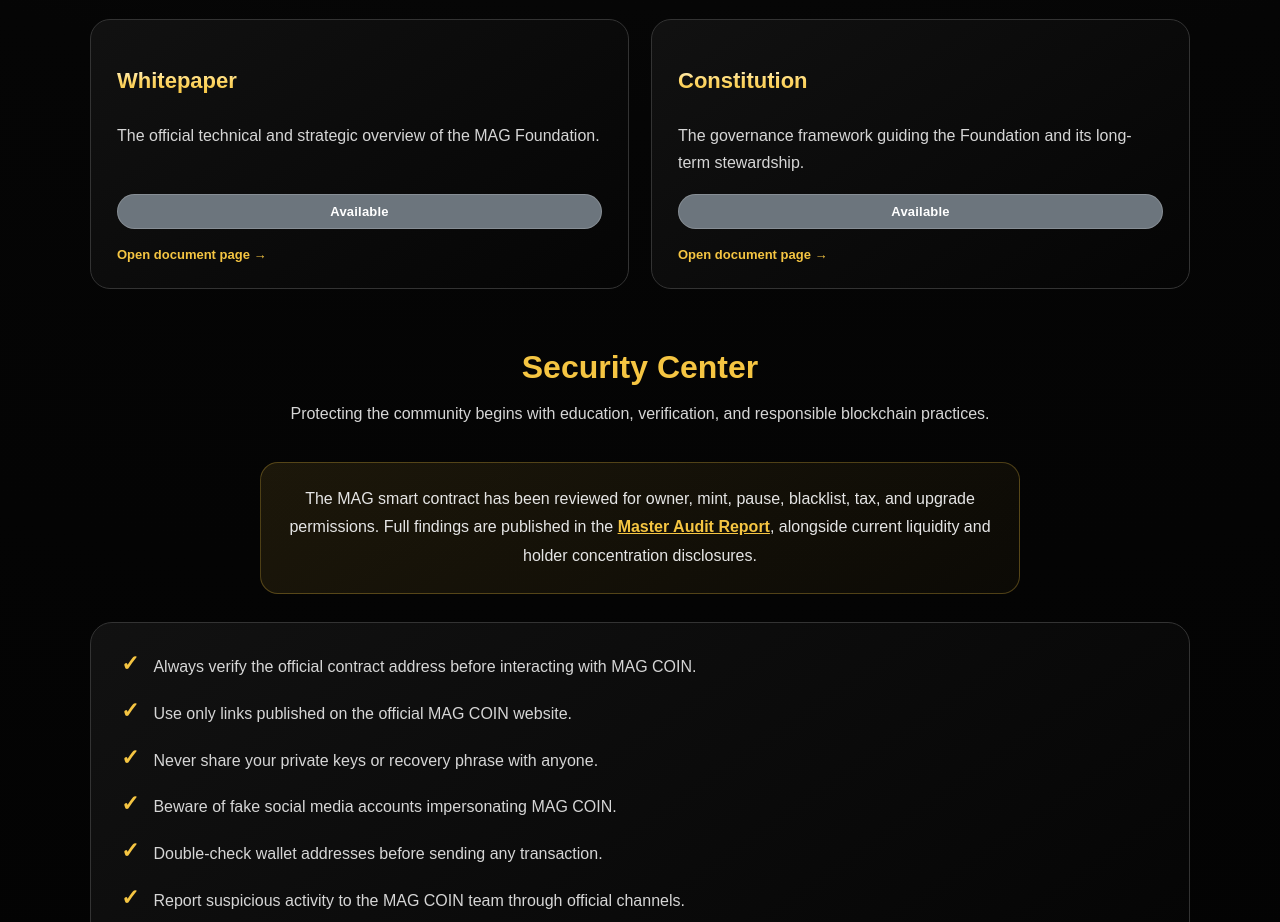
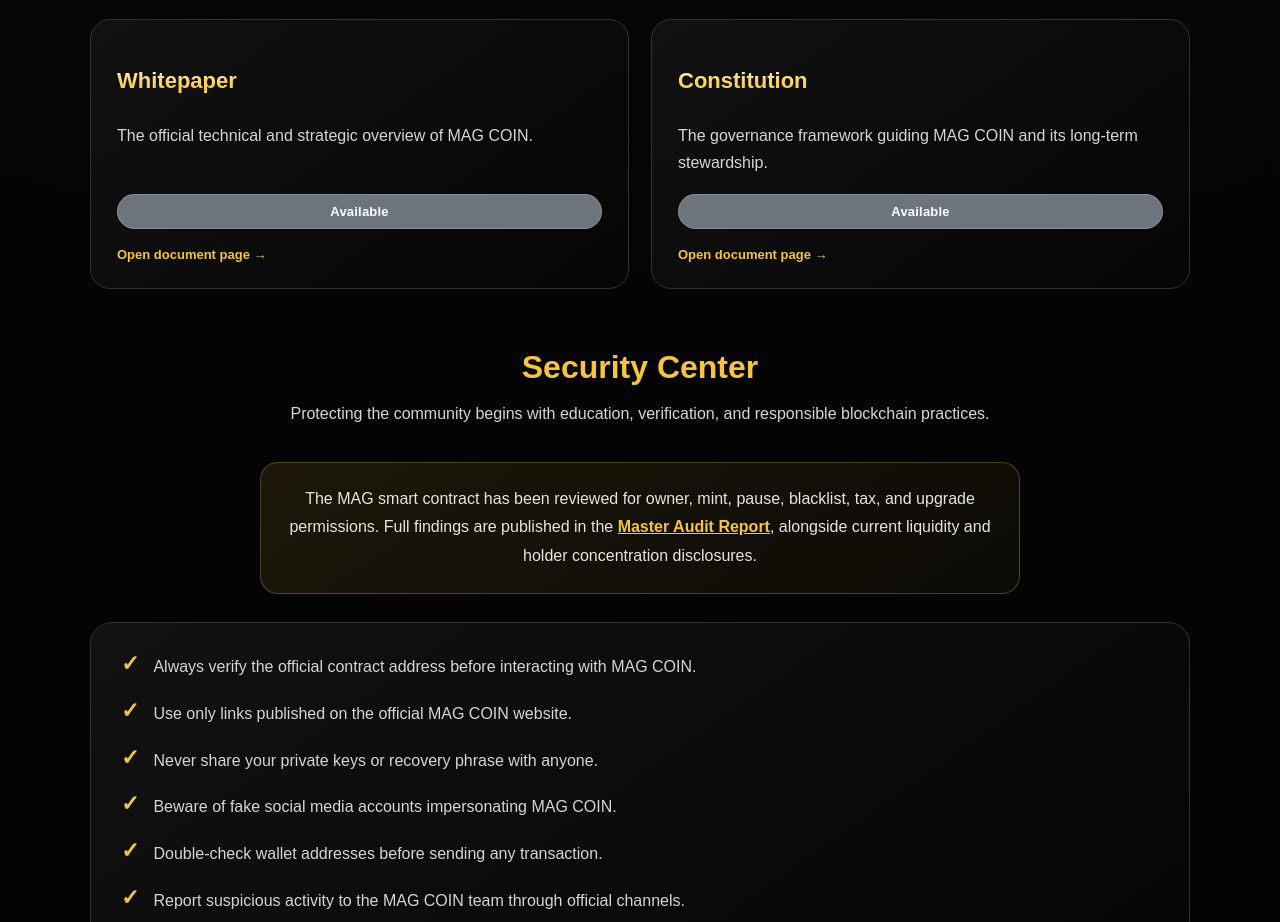
Before and after one commit to MAGZOWN/mag-coin-website, a Next.js app: page /transparency in a window 1280 px wide. Shown: the part 1920-2842 px from the top of the page. Built offline with nearby package versions, Linux system fonts and the light colour scheme.

Commit message:
Fix Foundation wording in document descriptions
Fix Foundation wording in document descriptions

Whitepaper and Constitution descriptions referenced "the MAG
Foundation" as a formal entity. Changed to "MAG COIN" in both.

```diff
--- a/app/data/foundationDocuments.ts
+++ b/app/data/foundationDocuments.ts
@@ -2,14 +2,14 @@ export const foundationDocuments = [
   {
     title: "Whitepaper",
     description:
-      "The official technical and strategic overview of the MAG Foundation.",
+      "The official technical and strategic overview of MAG COIN.",
     status: "Available",
     link: "/whitepaper",
   },
   {
     title: "Constitution",
     description:
-      "The governance framework guiding the Foundation and its long-term stewardship.",
+      "The governance framework guiding MAG COIN and its long-term stewardship.",
     status: "Available",
     link: "/constitution",
   },
```
